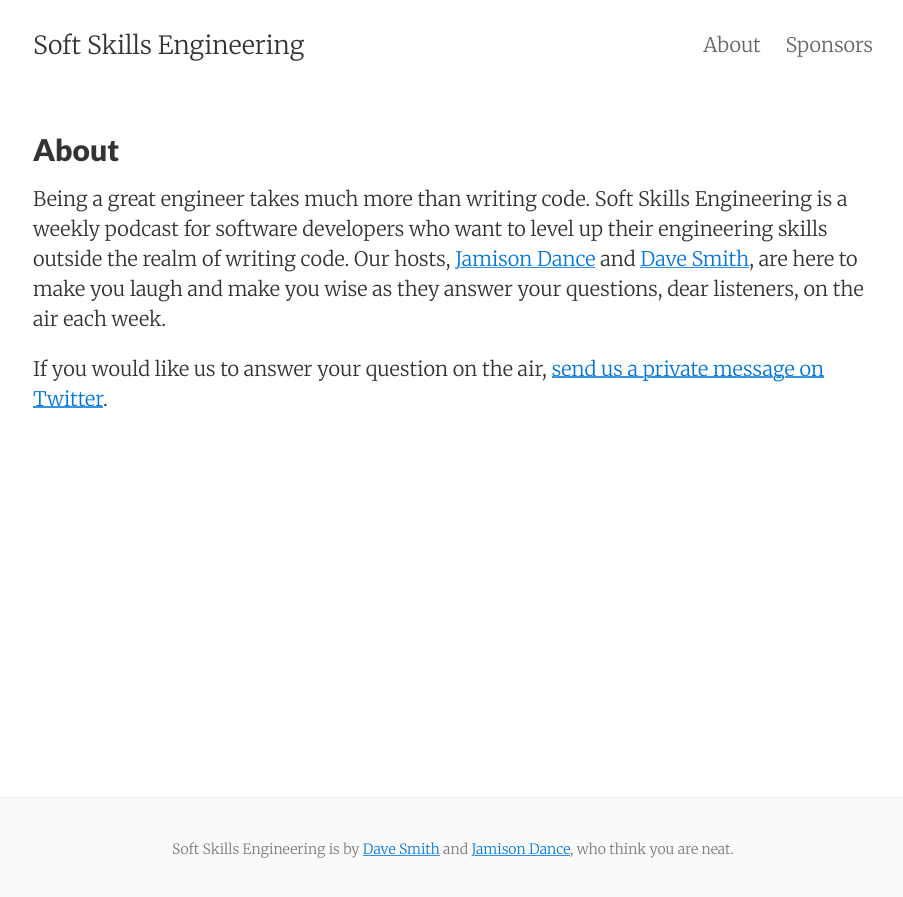
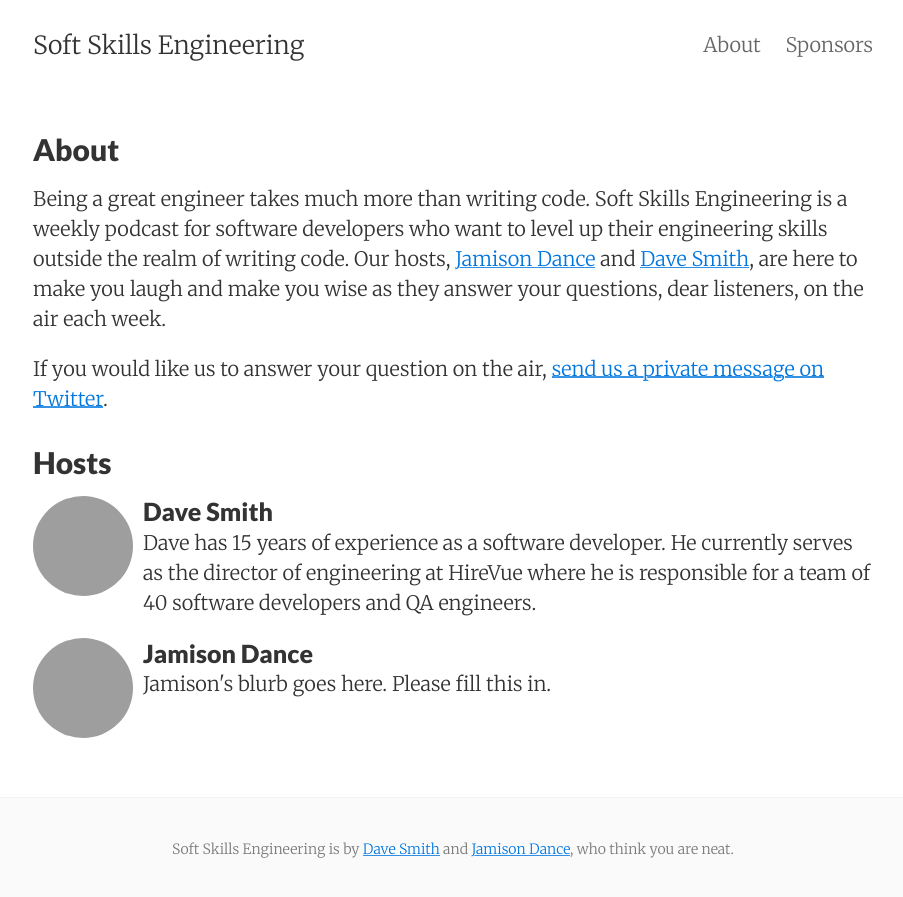
Before and after one commit to soft-skills-engineering/website, a Jekyll site: the page built from about.html, in a window 1280 px wide. Shown: the top 897 px of the page, without its empty margins (187-1090 px from the left). Built offline with Jekyll 4.4.1, drawn with Linux system fonts in a browser that asks for light colours; grey boxes are pictures that could not be loaded.

Commit message:
Add host info to the About page

```diff
--- a/_sass/_base.scss
+++ b/_sass/_base.scss
@@ -32,3 +32,19 @@ body {
      -moz-box-sizing: border-box;
   -webkit-box-sizing: border-box;
 }
+
+h3.host {
+  margin: 0;
+}
+
+.host-details {
+}
+
+img.host-avatar {
+  width: 100px;
+  height: 100px;
+  border-radius: 50px;
+  vertical-align: middle;
+  float: left;
+  margin-right: 10px;
+}
--- a/about.html
+++ b/about.html
@@ -14,3 +14,26 @@ are here to make you laugh and make you wise as they answer your questions, dear
 <p>
 If you would like us to answer your question on the air, <a href="{{site.twitter_dm_url}}">send us a private message on Twitter</a>.
 </p>
+
+<h2>Hosts</h2>
+
+<div>
+  <img class="host-avatar" src="https://pbs.twimg.com/profile_images/716299252989689857/nHWDHT7x.jpg">
+  <div class="host-details">
+    <h3 class="host">Dave Smith</h3>
+    <p>
+    Dave has 15 years of experience as a software developer. He currently serves as the director of engineering at HireVue where he is
+    responsible for a team of 40 software developers and QA engineers.
+    </p>
+  </div>
+</div>
+
+<div>
+  <img class="host-avatar" src="https://pbs.twimg.com/profile_images/750088496606433280/g9IM4-cB.jpg">
+  <div class="host-details">
+    <h3 class="host">Jamison Dance</h3>
+    <p>
+    Jamison's blurb goes here. Please fill this in.
+    </p>
+  </div>
+</div>
```
